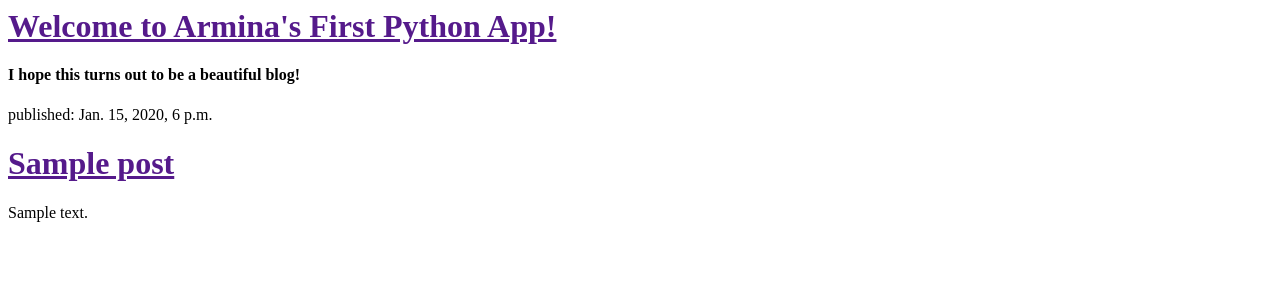
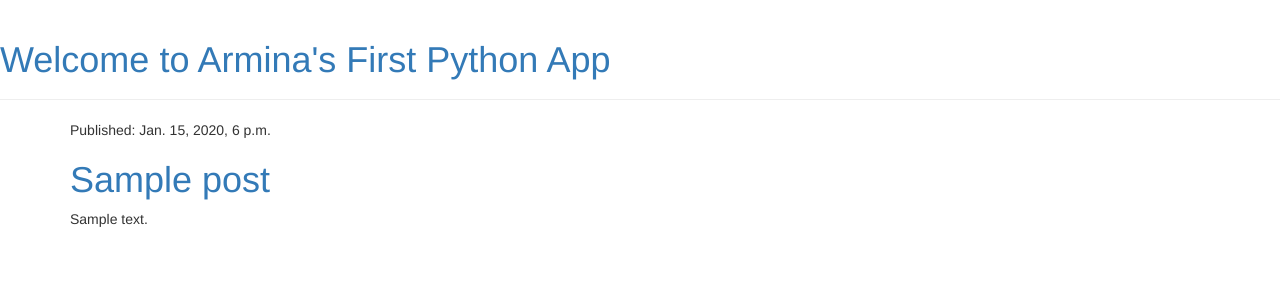
Before and after one commit to arminafrancisco/test-python-app, a Django app: template blog/templates/blog/post_list.html in a window 1280 px wide. Shown: the top 300 px of the page. Run offline with Django 3.2, Linux system fonts and the light colour scheme; the template is opened without the code that fills it: values that come from a table or form of the project are taken from there, others are empty; tables that the repository leaves empty hold one stand-in row (values such as "Sample post"); some libraries are stand-ins or nearby versions.

Commit message:
Added view and template for detailed blog post as well as CSS for the site.

```diff
--- /dev/null
+++ b/blog/templates/blog/base.html
@@ -0,0 +1,25 @@
+{% load staticfiles %}
+<html>
+	<head>
+			<title>AF Python App</title>
+			<link href="http://fonts.googleapis.com/css?family=Lobster&subset=latin,latin-ext" rel="stylesheet" type="text/css">
+			<link rel="stylesheet" href="//maxcdn.bootstrapcdn.com/bootstrap/3.2.0/css/bootstrap.min.css">
+			<link rel="stylesheet" href="//maxcdn.bootstrapcdn.com/bootstrap/3.2.0/css/bootstrap-theme.min.css">
+			<link rel="stylesheet" href="{% static "css/blog.css" %}"
+	</head>
+	<body>
+		<div class="page-header">
+			<h1><a href="/">Welcome to Armina's First Python App</a></h1>
+		</div>
+
+		<div class="content container">
+        <div class="row">
+            <div class="col-md-8">
+            {% block content %}
+            {% endblock %}
+            </div>
+        </div>
+    </div>
+
+	</body>
+</html>
--- a/blog/templates/blog/post_list.html
+++ b/blog/templates/blog/post_list.html
@@ -1,19 +1,13 @@
-<html>
-	<head>
-			<title>AF Python App</title>
-	</head>
-	<body>
-		<div>
-			<h1><a href="">Welcome to Armina's First Python App!</a></h1>
-			<h4>I hope this turns out to be a beautiful blog!</h4>
+{% extends "blog/base.html" %}
+
+{% block content %}
+	{% for post in posts %}
+		<div class="post">
+			<div class="date">
+				<p>Published: {{ post.published_date }}</p>
+			</div>
+			<h1><a href="{% url "post_detail" pk=post.pk %}">{{ post.title }}</a></h1>
+			<p>{{ post.text|linebreaks }}</p>
 		</div>
-
-		{% for post in posts %}
-			<div>
-				<p>published: {{ post.published_date }}</p>
-				<h1><a href="">{{ post.title }}</a></h1>
-				<p>{{ post.text|linebreaks }}</p>
-			</div>
-			{% endfor %}
-	</body>
-</html>
+	{% endfor %}
+{% endblock content %}
--- a/blog/urls.py
+++ b/blog/urls.py
@@ -2,6 +2,7 @@ from django.conf.urls import url
 from . import views
 
 urlpatterns = [
-	url(r'^$', views.post_list, name='post_list')
+	url(r'^$', views.post_list, name='post_list'),
 	#only an empty string will match since ^ means beginning and $ means end
+	url(r'^post/(?P<pk>[0-9]+)/$', views.post_detail, name='post_detail'),
 ]
--- a/blog/views.py
+++ b/blog/views.py
@@ -1,7 +1,11 @@
-from django.shortcuts import render
+from django.shortcuts import render, get_object_or_404
 from django.utils import timezone
 from .models import Post
 
 def post_list(request):
 	posts = Post.objects.filter(published_date__lte=timezone.now()).order_by('published_date')
 	return render(request, 'blog/post_list.html', {'posts': posts})
+
+def post_detail(request,pk):
+	post = get_object_or_404(Post, pk=pk)
+	return render(request, 'blog/post_detail.html', {'post': post})
```
Also changed, not shown: blog/templates/blog/post_detail.html (added, +13 -0 lines).
